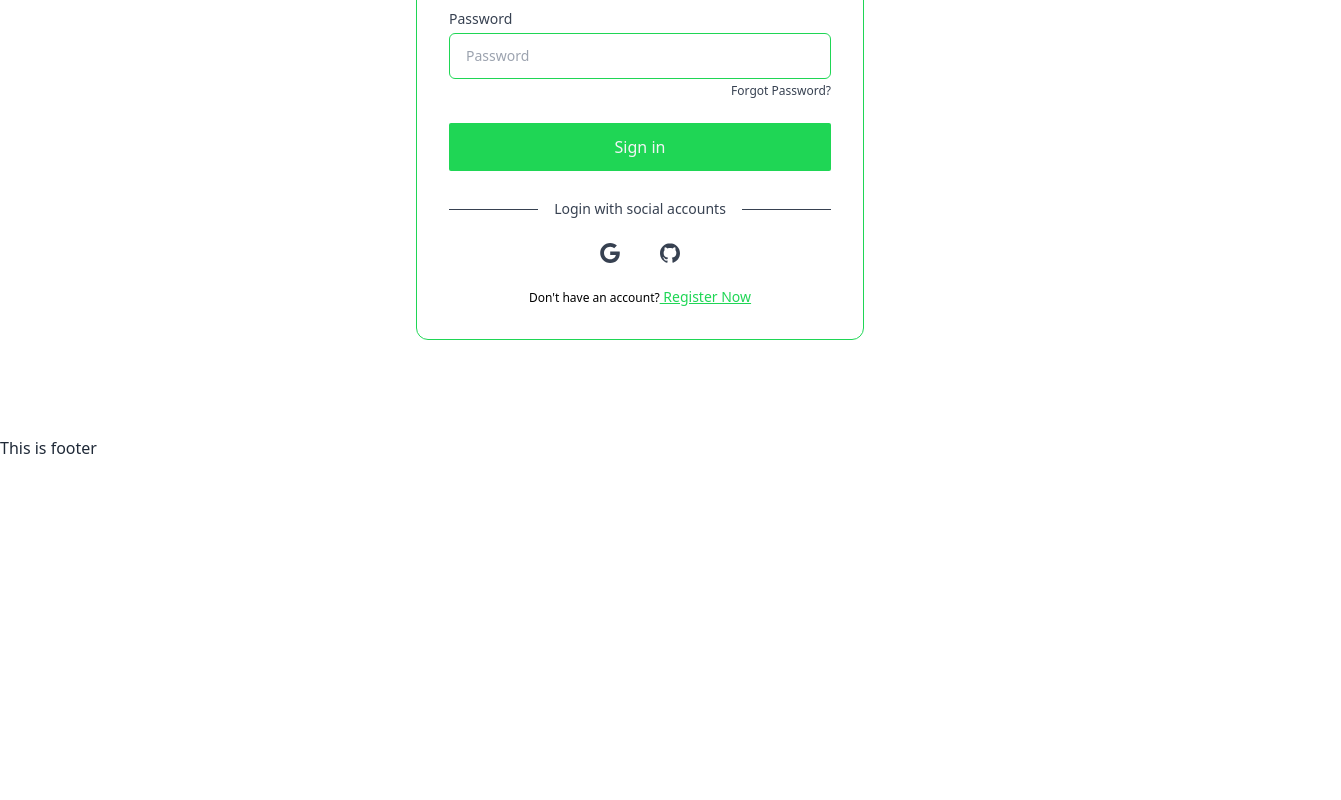
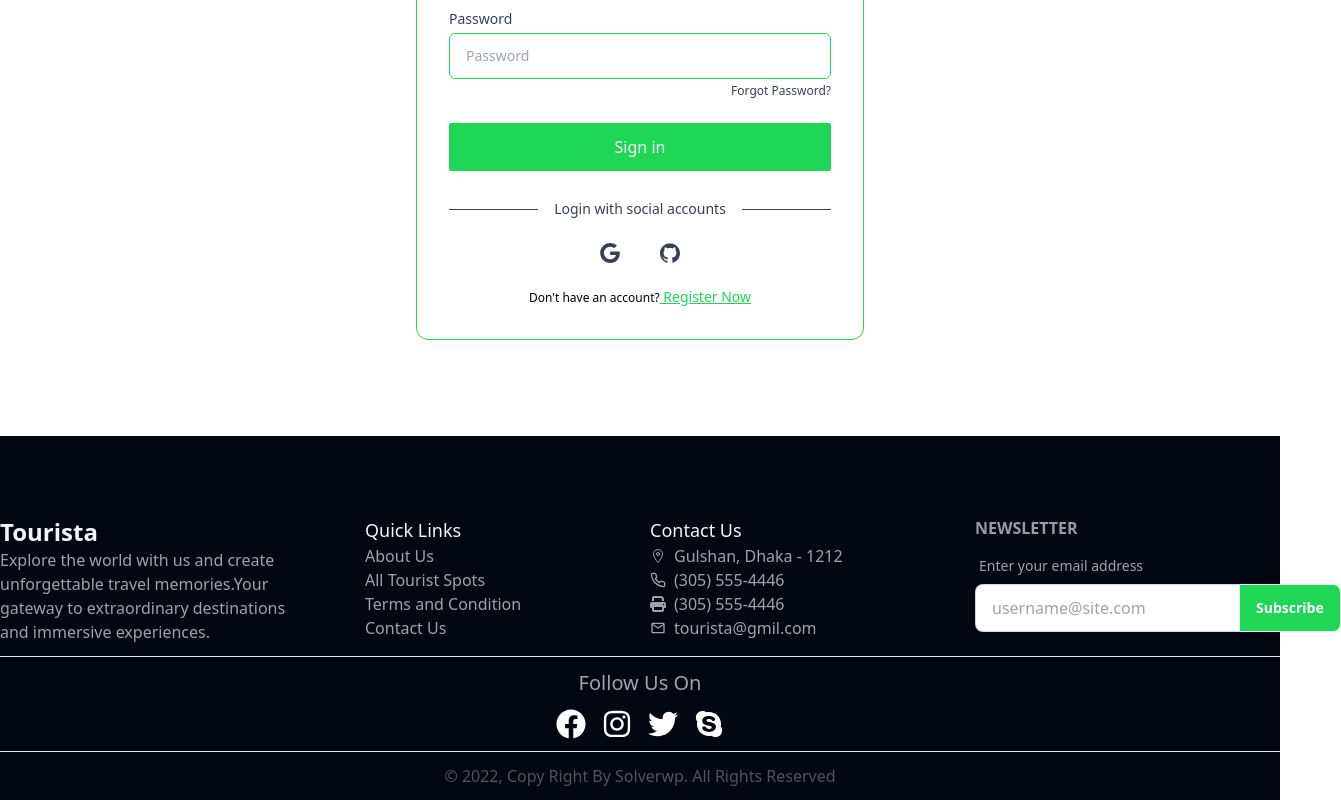
Before and after one commit to Kamrul-Islam-171/Assignment-ten-client-side, a React (Vite) app: page /login in a window 1280 px wide. Shown: the part 290-1090 px from the top of the page, 1341 px wide, since content can reach past the window. Before the commit the page ends 800 px from the top, so only its background shows below. Built offline with nearby package versions, Linux system fonts and the light colour scheme; no server answers.

Commit message:
footer added

```diff
--- /dev/null
+++ b/src/LayOuts/Bannar2/Bannar2.jsx
@@ -0,0 +1,55 @@
+
+
+import { Swiper, SwiperSlide } from 'swiper/react';
+import 'swiper/css';
+import 'swiper/css/navigation';
+import 'swiper/swiper-bundle.css';
+
+
+import { Autoplay, Navigation } from 'swiper/modules';
+
+const Bannar2 = () => {
+
+
+
+    return (
+        <div className="">
+            <Swiper navigation={true} loop={true} modules={[Navigation, Autoplay]} className="mySwiper" autoplay={{
+                delay: 2500,
+                disableOnInteraction: false
+            }}>
+                <SwiperSlide>
+
+                    <div className="relative flex items-center
+        justify-center h-screen overflow-hidden">
+                        <video src=
+                            "https://media.geeksforgeeks.org/wp-content/uploads/20221105184949/ezgif.com-gif-maker.mp4"
+                            loop muted autoPlay
+                            className="absolute z-10 w-auto
+            min-w-full min-h-full max-w-none">
+                        </video>
+                    </div>
+
+                </SwiperSlide>
+                <SwiperSlide>
+
+                    <div className='h-screen'>
+                        hello2
+                    </div>
+
+                </SwiperSlide>
+
+
+
+
+
+
+
+            </Swiper>
+
+
+        </div>
+    );
+};
+
+export default Bannar2;
--- a/src/LayOuts/Footer/Footer.jsx
+++ b/src/LayOuts/Footer/Footer.jsx
@@ -1,9 +1,88 @@
+import { IoLocationOutline } from "react-icons/io5";
+import { FiPhone } from "react-icons/fi";
+import { FaGithub, FaInstagram, FaPrint, FaSkype, FaTwitter } from "react-icons/fa6";
+import { MdMailOutline } from "react-icons/md";
+
+import { FaFacebook } from "react-icons/fa";
 
 
+
+// import home from '../../../public/home1.png'
+import { Link } from "react-router-dom";
 const Footer = () => {
+    const scrollToTop = () => {
+        window.scrollTo(0, 0)
+    }
     return (
-        <div>
-            <h1>This is footer</h1>
+        <div className="bg-gray-950">
+            <div className="container mx-auto pb-3 ">
+                <div className='text-white pt-20 text-center lg:text-start  grid gap-5 lg:grid-cols-4 md:grid-cols-2 '>
+                    <div className="">
+                        {/* <img src={home} className='mx-auto  w-[70px] h-[70px] bg-white rounded-full' alt="" /> */}
+                        <h1 className='text-gray-100 text-2xl font-bold'>Tourista</h1>
+                        <p className='text-gray-400'>Explore the world with us and create unforgettable travel memories.Your gateway to extraordinary destinations and immersive experiences.</p>
+                    </div>
+                    <div className="lg:ml-10">
+                        <h1 className="text-gray-100 text-lg">Quick Links</h1>
+                        <Link to={'/about'} onClick={scrollToTop}><p className="text-gray-400">About Us</p></Link>
+                        <p className="text-gray-400">All Tourist Spots</p>
+                        <p className="text-gray-400">Terms and Condition</p>
+                        <p className="text-gray-400">Contact Us</p>
+                    </div>
+                    <div>
+                        <h1 className="text-gray-100 text-lg">Contact Us</h1>
+                        <div className="text-gray-400">
+                            <div className="flex items-center gap-2 justify-center lg:justify-start ">
+                                <span><IoLocationOutline /></span>
+                                <p>Gulshan, Dhaka - 1212</p>
+                            </div>
+                            <div className="flex items-center gap-2 justify-center lg:justify-start">
+                                <span><FiPhone /></span>
+                                <p>(305) 555-4446</p>
+                            </div>
+                            <div className="flex items-center gap-2 justify-center lg:justify-start">
+                                <span><FaPrint /></span>
+                                <p>(305) 555-4446</p>
+                            </div>
+                            <div className="flex items-center gap-2 justify-center lg:justify-start">
+                                <span ><MdMailOutline /></span>
+                                <p>tourista@gmil.com</p>
+                            </div>
+                        </div>
+
+
+                    </div>
+                    <div>
+                        <form>
+                            <h6 className="footer-title ">Newsletter</h6>
+                            <fieldset className="form-control w-80 mx-auto">
+                                <label className="label">
+                                    <span className="label-text text-gray-400">Enter your email address</span>
+                                </label>
+                                <div className="join">
+                                    <input type="text" placeholder="username@site.com" className="input input-bordered join-item" />
+                                    <button className="btn bg-primary-color text-white join-item">Subscribe</button>
+                                </div>
+                            </fieldset>
+                        </form>
+                    </div>
+                </div>
+                <hr className="w-full mt-3" />
+                <div className="text-white gap-3 mt-3 flex flex-col items-center">
+                    <h1 className=" text-xl text-gray-400 font-medium">Follow Us On</h1>
+                    <div className="flex  gap-4 text-3xl">
+                        <span><FaFacebook /></span>
+                        <span><FaInstagram /></span>
+                        <span><FaTwitter /></span>
+                        <span><FaSkype /></span>
+                    </div>
+                </div>
+                <hr className="w-full mt-3" />
+
+                <div className="text-center text-gray-600 mt-3 ">
+                    <p>&#169; 2022, Copy Right By Solverwp. All Rights Reserved</p>
+                </div>
+            </div>
         </div>
     );
 };
--- a/src/Pages/Home/Home.jsx
+++ b/src/Pages/Home/Home.jsx
@@ -4,6 +4,7 @@ import { useLoaderData } from "react-router-dom";
 import { useEffect, useState } from "react";
 import SpotCard from "../../LayOuts/SpotCard/SpotCard";
 import CountryCard from "../../LayOuts/CountryCard/CountryCard";
+import Bannar2 from "../../LayOuts/Bannar2/Bannar2";
 
 
 const Home = () => {
@@ -12,12 +13,12 @@ const Home = () => {
 
     useEffect(() => {
         fetch('http://localhost:5000/allSpots')
-        .then(res => res.json())
-        .then(data => setSpots(data))
+            .then(res => res.json())
+            .then(data => setSpots(data))
 
         fetch('http://localhost:5000/countries')
-        .then(res => res.json())
-        .then(data => setCountries(data))
+            .then(res => res.json())
+            .then(data => setCountries(data))
     }, [])
 
     console.log(spots)
@@ -29,13 +30,17 @@ const Home = () => {
             </Helmet>
             <div>
                 <Bannar></Bannar>
+                {/* <Bannar2></Bannar2> */}
             </div>
 
             <div className="container mx-auto mt-16 space-y-10">
                 <h1 className="lg:text-5xl text-xl md:text-3xl text-center font-medium">Tourists Spots</h1>
+                <div className="flex justify-center">
+                    <p className="lg:w-2/3 md:w-4/5 text-center">Discover captivating tourist spots worldwide with our curated travel guides. Embark on unforgettable journeys to iconic tourist destinations around the globe.</p>
+                </div>
                 <div className="grid lg:grid-cols-3 md:grid-cols2 gap-5">
                     {
-                        spots.map(spotInfo => <SpotCard spotInfo = {spotInfo} isDescription={false} isShow = {false} key={spotInfo._id}></SpotCard>)
+                        spots.map(spotInfo => <SpotCard spotInfo={spotInfo} isDescription={false} isShow={false} key={spotInfo._id}></SpotCard>)
                     }
                 </div>
             </div>
@@ -44,7 +49,7 @@ const Home = () => {
                 <h1 className="lg:text-5xl text-xl md:text-3xl text-center font-medium">Countries</h1>
                 <div className="grid lg:grid-cols-3 md:grid-cols2 gap-5">
                     {
-                        countries.map(countryInfo => <CountryCard key={countryInfo._id} countryInfo = {countryInfo}></CountryCard>)
+                        countries.map(countryInfo => <CountryCard key={countryInfo._id} countryInfo={countryInfo}></CountryCard>)
                     }
                 </div>
             </div>
--- a/src/Pages/MyLists/MyLists.jsx
+++ b/src/Pages/MyLists/MyLists.jsx
@@ -70,7 +70,7 @@ const MyLists = () => {
 
     console.log(myData)
     return (
-        <div className="container mx-auto">
+        <div className="container mx-auto mb-12">
             <Helmet>
                 <title>My Lists</title>
             </Helmet>
--- a/src/Routes/MainRoutes.jsx
+++ b/src/Routes/MainRoutes.jsx
@@ -7,7 +7,7 @@ const MainRoutes = () => {
     return (
         <div>
             <Header></Header>
-            <div className="mt-[90px]">
+            <div className="mt-[80px]">
                 <Outlet></Outlet>
             </div>
             <Footer></Footer>
```
Also changed, not shown: src/LayOuts/Bannar/Bannar.jsx (+14 -34 lines), src/Pages/AllSpots/AllSpots.jsx (+1 -12 lines).
